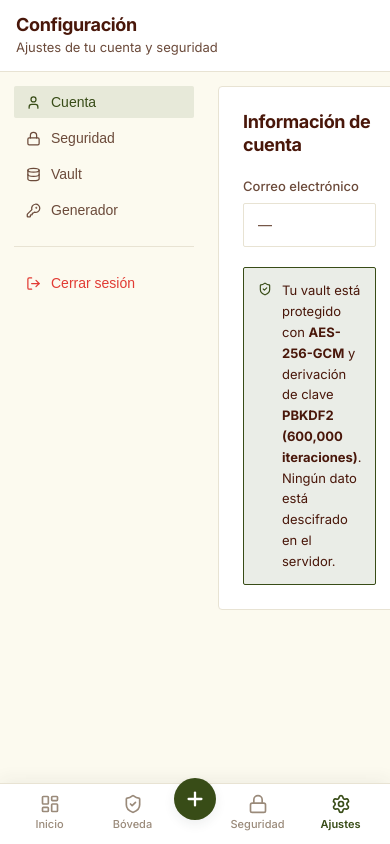
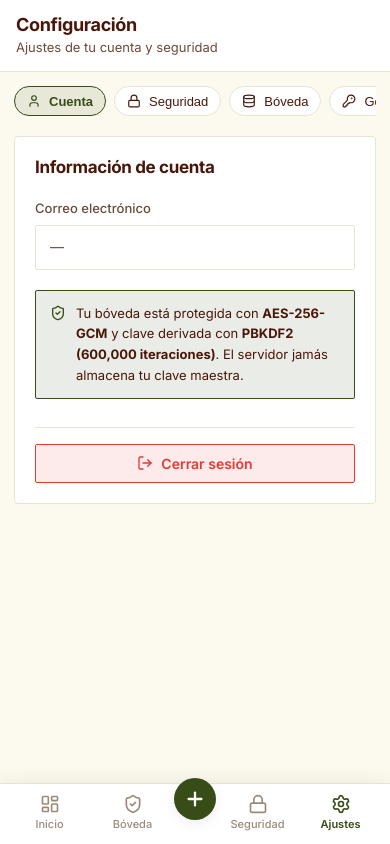
Before and after one commit to Jargad/MindKey, a Next.js app: page /settings in a window 390 px wide. Built offline with nearby package versions, Linux system fonts and the light colour scheme.

Commit message:
fix: make settings page fully responsive with mobile horizontal tab bar and proper layout

```diff
--- a/app/(vault)/settings/page.tsx
+++ b/app/(vault)/settings/page.tsx
@@ -2,7 +2,10 @@
 import { useState } from "react";
 import { useRouter } from "next/navigation";
 import { useVaultKey } from "@/contexts/vault-key-context";
-import { ShieldCheck, User, Lock, Smartphone, LogOut, KeyRound, Database, Download, Upload, FileText, ChevronRight } from "lucide-react";
+import {
+  ShieldCheck, User, Lock, Smartphone, LogOut, KeyRound,
+  Database, Download, Upload, FileText, ChevronRight,
+} from "lucide-react";
 import PasswordGenerator from "@/components/generator/password-generator";
 import { decrypt, encrypt } from "@/lib/crypto";
 import { toast } from "sonner";
@@ -10,15 +13,13 @@ import { toast } from "sonner";
 export default function SettingsPage() {
   const { vaultKey, userEmail, clearSession } = useVaultKey();
   const router = useRouter();
-  const [tab, setTab]           = useState<"account"|"security"|"generator"|"vault">("account");
+  const [tab, setTab]           = useState<"account"|"security"|"vault"|"generator">("account");
   const [loading, setLoading]   = useState(false);
-  const [currentPw, setCurrentPw] = useState("");
-  const [newPw, setNewPw]       = useState("");
-  const [confirmPw, setConfirmPw] = useState("");
-  const [saving, setSaving]     = useState(false);
-  const [msg, setMsg]           = useState<{ type: "ok"|"err"; text: string } | null>(null);
 
   async function handleLogout() {
+    if (userEmail) {
+      try { localStorage.setItem("gp_last_email", userEmail); } catch {}
+    }
     await fetch("/api/auth/logout", { method: "POST" });
     clearSession();
     router.push("/login");
@@ -93,7 +94,7 @@ export default function SettingsPage() {
   const TABS = [
     { id: "account",   label: "Cuenta",    icon: User },
     { id: "security",  label: "Seguridad", icon: Lock },
-    { id: "vault",     label: "Vault",     icon: Database },
+    { id: "vault",     label: "Bóveda",    icon: Database },
     { id: "generator", label: "Generador", icon: KeyRound },
   ] as const;
 
@@ -106,10 +107,31 @@ export default function SettingsPage() {
         </div>
       </header>
 
-      <div className="vault-content" style={{ maxWidth: 700, margin: "0 auto" }}>
-        <div style={{ display: "flex", gap: "1.5rem" }}>
-          {/* Sidebar tabs */}
-          <div style={{ width: 180, flexShrink: 0 }}>
+      <div className="vault-content">
+        <div className="settings-container">
+          {/* Mobile Horizontal Tabs */}
+          <div className="settings-tabs-mobile">
+            {TABS.map(({ id, label, icon: Icon }) => (
+              <button
+                key={id}
+                type="button"
+                onClick={() => setTab(id)}
+                className="category-chip"
+                style={{
+                  borderColor: tab === id ? "var(--primary)" : "var(--border)",
+                  background: tab === id ? "var(--primary-light)" : "var(--bg-card)",
+                  color: tab === id ? "var(--primary)" : "var(--text-primary)",
+                  fontWeight: tab === id ? 700 : 500,
+                }}
+              >
+                <Icon size={14} />
+                <span>{label}</span>
+              </button>
+            ))}
+          </div>
+
+          {/* Desktop Sidebar tabs */}
+          <div className="settings-sidebar">
             <nav style={{ display: "flex", flexDirection: "column", gap: ".25rem" }}>
               {TABS.map(({ id, label, icon: Icon }) => (
                 <button key={id} onClick={() => setTab(id)}
@@ -118,21 +140,21 @@ export default function SettingsPage() {
                 </button>
               ))}
               <hr className="divider" />
-              <button onClick={handleLogout} className="nav-item" style={{ color: "var(--danger)" }}>
+              <button onClick={handleLogout} className="nav-item" style={{ color: "var(--danger)", cursor: "pointer" }}>
                 <LogOut size={15} /> Cerrar sesión
               </button>
             </nav>
           </div>
 
-          {/* Content */}
-          <div style={{ flex: 1 }}>
+          {/* Content Area */}
+          <div className="settings-content-area">
 
             {tab === "account" && (
-              <div className="card" style={{ display: "flex", flexDirection: "column", gap: "1.25rem" }}>
-                <h3 style={{ margin: 0 }}>Información de cuenta</h3>
+              <div className="card" style={{ display: "flex", flexDirection: "column", gap: "1.25rem", padding: "1.25rem" }}>
+                <h3 style={{ margin: 0, fontSize: "1.0625rem" }}>Información de cuenta</h3>
                 <div className="form-group">
                   <label className="form-label">Correo electrónico</label>
-                  <div className="input" style={{ cursor: "default", color: "var(--text-secondary)" }}>
+                  <div className="input" style={{ cursor: "default", color: "var(--text-secondary)", wordBreak: "break-all" }}>
                     {userEmail ?? "—"}
                   </div>
                 </div>
@@ -141,20 +163,30 @@ export default function SettingsPage() {
                   borderRadius: "var(--radius-md)", padding: ".75rem .875rem",
                   fontSize: ".8125rem", display: "flex", gap: ".625rem", alignItems: "flex-start",
                 }}>
-                  <ShieldCheck size={14} color="var(--primary)" style={{ flexShrink: 0, marginTop: 2 }} />
-                  <span>Tu vault está protegido con <strong>AES-256-GCM</strong> y derivación de clave <strong>PBKDF2 (600,000 iteraciones)</strong>. Ningún dato está descifrado en el servidor.</span>
+                  <ShieldCheck size={16} color="var(--primary)" style={{ flexShrink: 0, marginTop: 2 }} />
+                  <span>Tu bóveda está protegida con <strong>AES-256-GCM</strong> y clave derivada con <strong>PBKDF2 (600,000 iteraciones)</strong>. El servidor jamás almacena tu clave maestra.</span>
+                </div>
+
+                <div style={{ borderTop: "1px solid var(--border)", paddingTop: "1rem", marginTop: ".5rem" }}>
+                  <button
+                    onClick={handleLogout}
+                    className="btn btn-danger"
+                    style={{ width: "100%", justifyContent: "center" }}
+                  >
+                    <LogOut size={16} /> Cerrar sesión
+                  </button>
                 </div>
               </div>
             )}
 
             {tab === "security" && (
               <div style={{ display: "flex", flexDirection: "column", gap: "1rem" }}>
-                <div className="card" style={{ display: "flex", flexDirection: "column", gap: "1rem" }}>
-                  <h3 style={{ margin: 0 }}>Autenticación en dos pasos (TOTP)</h3>
-                  <p style={{ fontSize: ".875rem" }}>
-                    Protege el acceso a tu cuenta con una app como Google Authenticator o Authy.
+                <div className="card" style={{ display: "flex", flexDirection: "column", gap: "1rem", padding: "1.25rem" }}>
+                  <h3 style={{ margin: 0, fontSize: "1.0625rem" }}>Autenticación en dos pasos (TOTP)</h3>
+                  <p style={{ fontSize: ".875rem", margin: 0 }}>
+                    Protege el acceso a tu cuenta con una app autenticadora (Google Authenticator, Microsoft Authenticator o Authy).
                   </p>
-                  <div style={{ display: "flex", alignItems: "center", justifyContent: "space-between" }}>
+                  <div style={{ display: "flex", alignItems: "center", justifyContent: "space-between", flexWrap: "wrap", gap: ".5rem" }}>
                     <div style={{ display: "flex", alignItems: "center", gap: ".5rem" }}>
                       <Smartphone size={16} color="var(--primary)" />
                       <span style={{ fontSize: ".875rem", fontWeight: 500 }}>TOTP 2FA</span>
@@ -163,8 +195,8 @@ export default function SettingsPage() {
                   </div>
                 </div>
 
-                <div className="card" style={{ display: "flex", flexDirection: "column", gap: "1rem" }}>
-                  <h3 style={{ margin: 0 }}>Información de seguridad</h3>
+                <div className="card" style={{ display: "flex", flexDirection: "column", gap: ".75rem", padding: "1.25rem" }}>
+                  <h3 style={{ margin: 0, fontSize: "1.0625rem" }}>Especificaciones de seguridad</h3>
                   {[
                     ["Algoritmo de cifrado", "AES-256-GCM"],
                     ["Función de derivación", "PBKDF2-SHA256"],
@@ -173,64 +205,64 @@ export default function SettingsPage() {
                     ["Cifrado del lado", "Cliente (navegador)"],
                     ["El servidor ve…", "Solo blobs cifrados"],
                   ].map(([k, v]) => (
-                    <div key={k} style={{ display: "flex", justifyContent: "space-between", alignItems: "center", fontSize: ".875rem", padding: ".5rem 0", borderBottom: "1px solid var(--border)" }}>
+                    <div key={k} style={{ display: "flex", justifyContent: "space-between", alignItems: "center", fontSize: ".8125rem", padding: ".4rem 0", borderBottom: "1px solid var(--border)", flexWrap: "wrap", gap: ".5rem" }}>
                       <span style={{ color: "var(--text-muted)" }}>{k}</span>
-                      <span style={{ fontWeight: 600, fontFamily: "'JetBrains Mono', monospace", fontSize: ".8125rem" }}>{v}</span>
+                      <span style={{ fontWeight: 600, fontFamily: "'JetBrains Mono', monospace", fontSize: ".75rem" }}>{v}</span>
                     </div>
                   ))}
                 </div>
               </div>
             )}
 
-            {tab === "generator" && (
-              <div className="card">
-                <h3 style={{ margin: "0 0 1.25rem" }}>Generador de contraseñas</h3>
-                <PasswordGenerator inline />
-              </div>
-            )}
-
             {tab === "vault" && (
               <div style={{ display: "flex", flexDirection: "column", gap: "1rem" }}>
                 {/* Export */}
-                <div className="card" style={{ display: "flex", flexDirection: "column", gap: "1rem" }}>
+                <div className="card" style={{ display: "flex", flexDirection: "column", gap: "1rem", padding: "1.25rem" }}>
                   <div style={{ display: "flex", alignItems: "center", gap: ".75rem" }}>
-                    <div style={{ background: "rgba(var(--primary-rgb), 0.1)", color: "var(--primary)", padding: ".5rem", borderRadius: "var(--radius-md)" }}>
+                    <div style={{ background: "rgba(var(--primary-rgb), 0.1)", color: "var(--primary)", padding: ".5rem", borderRadius: "var(--radius-md)", flexShrink: 0 }}>
                       <Download size={20} />
                     </div>
                     <div>
-                      <h3 style={{ margin: 0 }}>Exportar datos</h3>
+                      <h3 style={{ margin: 0, fontSize: "1.0625rem" }}>Exportar datos</h3>
                       <p style={{ fontSize: ".8125rem", color: "var(--text-muted)", margin: 0 }}>Descarga todos tus ítems en formato CSV descifrado.</p>
                     </div>
                   </div>
-                  <p style={{ fontSize: ".875rem", background: "rgba(var(--warning-rgb), 0.1)", color: "var(--warning)", padding: ".75rem", borderRadius: "var(--radius-sm)", border: "1px solid var(--warning)" }}>
+                  <p style={{ fontSize: ".8125rem", background: "rgba(var(--warning-rgb), 0.1)", color: "var(--warning)", padding: ".75rem", borderRadius: "var(--radius-sm)", border: "1px solid var(--warning)", margin: 0 }}>
                     ⚠️ <strong>Atención:</strong> El archivo resultante estará <strong>sin cifrar</strong>. Guárdalo en un lugar seguro o bórralo tras usarlo.
                   </p>
-                  <button className="btn btn-primary" onClick={handleExport} disabled={loading}>
+                  <button className="btn btn-primary" onClick={handleExport} disabled={loading} style={{ width: "100%", justifyContent: "center" }}>
                     {loading ? <span className="spinner" /> : <><Download size={16} /> Descargar CSV (.csv)</>}
                   </button>
                 </div>
 
                 {/* Import */}
-                <div className="card" style={{ display: "flex", flexDirection: "column", gap: "1rem" }}>
+                <div className="card" style={{ display: "flex", flexDirection: "column", gap: "1rem", padding: "1.25rem" }}>
                   <div style={{ display: "flex", alignItems: "center", gap: ".75rem" }}>
-                    <div style={{ background: "rgba(var(--success-rgb), 0.1)", color: "var(--success)", padding: ".5rem", borderRadius: "var(--radius-md)" }}>
+                    <div style={{ background: "rgba(var(--success-rgb), 0.1)", color: "var(--success)", padding: ".5rem", borderRadius: "var(--radius-md)", flexShrink: 0 }}>
                       <Upload size={20} />
                     </div>
                     <div>
-                      <h3 style={{ margin: 0 }}>Importar datos</h3>
+                      <h3 style={{ margin: 0, fontSize: "1.0625rem" }}>Importar datos</h3>
                       <p style={{ fontSize: ".8125rem", color: "var(--text-muted)", margin: 0 }}>Sube un archivo CSV para importar ítems masivamente.</p>
                     </div>
                   </div>
                   <div style={{ position: "relative" }}>
-                    <input type="file" accept=".csv" onChange={handleImport} style={{ position: "absolute", inset: 0, opacity: 0, cursor: "pointer" }} disabled={loading} />
-                    <button className="btn btn-secondary" style={{ width: "100%" }} disabled={loading}>
+                    <input type="file" accept=".csv" onChange={handleImport} style={{ position: "absolute", inset: 0, opacity: 0, cursor: "pointer", width: "100%", height: "100%" }} disabled={loading} />
+                    <button className="btn btn-secondary" style={{ width: "100%", justifyContent: "center" }} disabled={loading}>
                       {loading ? <span className="spinner" /> : <><Upload size={16} /> Seleccionar archivo CSV</>}
                     </button>
                   </div>
-                  <p style={{ fontSize: ".75rem", color: "var(--text-muted)", textAlign: "center" }}>
-                    Formato esperado: <code>nombre, tipo, usuario, contraseña, url, notas</code>
+                  <p style={{ fontSize: ".75rem", color: "var(--text-muted)", textAlign: "center", margin: 0, wordBreak: "break-all" }}>
+                    Formato: <code>nombre, tipo, usuario, contraseña, url, notas</code>
                   </p>
                 </div>
+              </div>
+            )}
+
+            {tab === "generator" && (
+              <div className="card" style={{ padding: "1.25rem" }}>
+                <h3 style={{ margin: "0 0 1.25rem", fontSize: "1.0625rem" }}>Generador de contraseñas</h3>
+                <PasswordGenerator inline />
               </div>
             )}
 
--- a/app/globals.css
+++ b/app/globals.css
@@ -615,11 +615,49 @@ textarea.input { resize: vertical; min-height: 80px; }
   gap: 0.75rem;
 }
 
+/* ─── Settings Responsive Layout ─────────────────────────────────────────────── */
+.settings-container {
+  display: flex;
+  gap: 1.5rem;
+  max-width: 800px;
+  margin: 0 auto;
+  width: 100%;
+}
+.settings-sidebar {
+  width: 190px;
+  flex-shrink: 0;
+}
+.settings-tabs-mobile {
+  display: none;
+}
+.settings-content-area {
+  flex: 1;
+  min-width: 0;
+}
+
 /* ─── Responsive ─────────────────────────────────────────────────────────────── */
 @media (max-width: 768px) {
   .sidebar { display: none; }
   .mobile-bottom-nav { display: flex; }
   .hide-mobile { display: none !important; }
+  .settings-container {
+    flex-direction: column;
+    gap: 1rem;
+  }
+  .settings-sidebar {
+    display: none;
+  }
+  .settings-tabs-mobile {
+    display: flex;
+    gap: 0.5rem;
+    overflow-x: auto;
+    padding-bottom: 0.25rem;
+    scrollbar-width: none;
+    -webkit-overflow-scrolling: touch;
+  }
+  .settings-tabs-mobile::-webkit-scrollbar {
+    display: none;
+  }
   .security-layout {
     grid-template-columns: 1fr;
     gap: 1rem;
```
